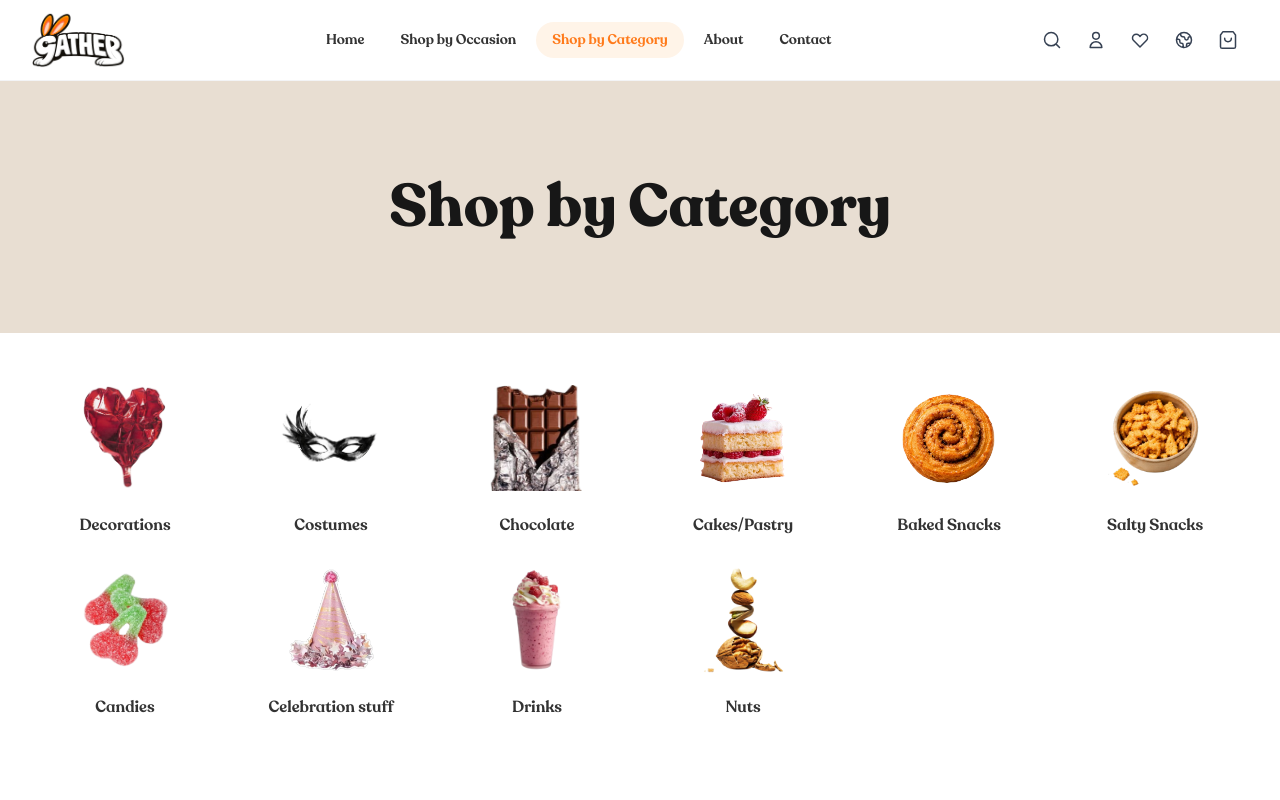
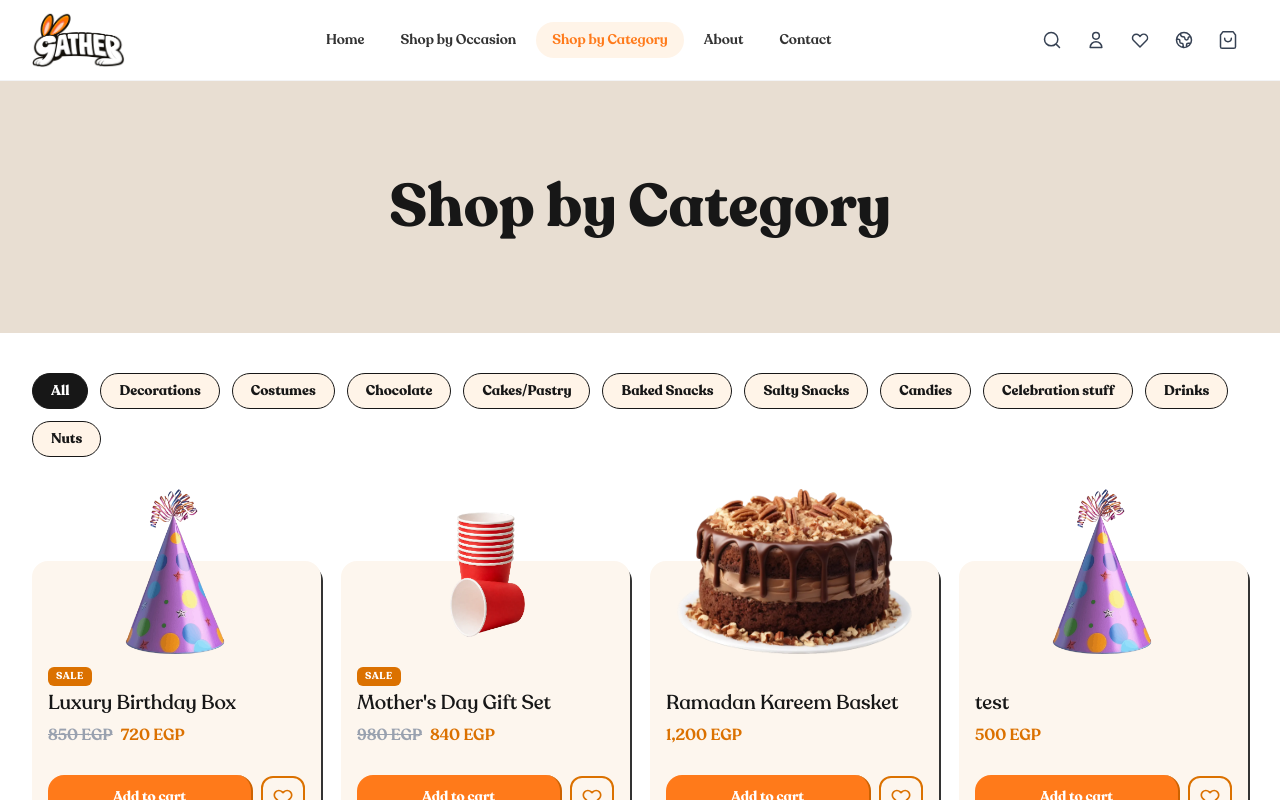
Before and after one commit to Word-of-Mouth-Marketing-agency/gather, a Next.js app: page /shop-by-category in a window 1280 px wide. Shown: the top 800 px of the page. Built offline with nearby package versions, Linux system fonts and the light colour scheme.

Commit message:
feat: add taxonomy filters with admin visibility controls

```diff
--- a/src/app/(store)/shop-by-category/[slug]/page.tsx
+++ b/src/app/(store)/shop-by-category/[slug]/page.tsx
@@ -29,7 +29,7 @@ export default async function CategoryDetailPage({ params }: Props) {
   const { slug } = await params
   const category = getCategoryBySlug(slug)
 
-  if (!category || category.type !== 'category') notFound()
+  if (!category || category.type !== 'category' || category.isActive === false) notFound()
 
   const products = getProductsByCategory(category.id)
 
--- a/src/app/(store)/shop-by-category/page.tsx
+++ b/src/app/(store)/shop-by-category/page.tsx
@@ -1,29 +1,51 @@
 import type { Metadata } from 'next'
-import { getCategoriesByType } from '@/lib/data'
+import { getAllProducts, getCategoriesByType, getProductsByCategory } from '@/lib/data'
 
 export const dynamic = 'force-dynamic'
-import CategoryCard from '@/components/CategoryCard'
 import PageTitleSection from '@/components/PageTitleSection'
+import ProductCard from '@/components/ProductCard'
+import TaxonomyFilterBar from '@/components/TaxonomyFilterBar'
 
 export const metadata: Metadata = {
   title: 'Shop by Category',
   description: 'Browse all gift categories at Gather — gift boxes, flowers, chocolates, candles, balloons, and more.',
 }
 
-export default function ShopByCategoryPage() {
+interface Props {
+  searchParams: Promise<{ category?: string }>
+}
+
+export default async function ShopByCategoryPage({ searchParams }: Props) {
+  const { category: categorySlug } = await searchParams
   const categories = getCategoriesByType('category')
+  const activeCategory = categorySlug
+    ? categories.find((category) => category.slug === categorySlug)
+    : undefined
+  const products = activeCategory
+    ? getProductsByCategory(activeCategory.id)
+    : getAllProducts()
 
   return (
     <>
       <PageTitleSection title="Shop by Category" />
       <main className="max-w-7xl mx-auto px-4 sm:px-6 lg:px-8 py-10">
+        <TaxonomyFilterBar
+          baseHref="/shop-by-category"
+          queryKey="category"
+          items={categories}
+          activeSlug={activeCategory?.slug}
+        />
 
-      <div className="grid grid-cols-2 sm:grid-cols-3 lg:grid-cols-4 xl:grid-cols-6 gap-4 sm:gap-5">
-        {categories.map((cat) => (
-          <CategoryCard key={cat.id} category={cat} />
-        ))}
-      </div>
-    </main>
+        {products.length === 0 ? (
+          <div className="text-center py-20 text-gray-400">No products in this category yet.</div>
+        ) : (
+          <div className="grid grid-cols-2 sm:grid-cols-3 lg:grid-cols-4 gap-4 sm:gap-5">
+            {products.map((product) => (
+              <ProductCard key={product.id} product={product} />
+            ))}
+          </div>
+        )}
+      </main>
     </>
   )
 }
--- a/src/app/(store)/shop-by-occasion/[slug]/page.tsx
+++ b/src/app/(store)/shop-by-occasion/[slug]/page.tsx
@@ -29,7 +29,7 @@ export default async function OccasionDetailPage({ params }: Props) {
   const { slug } = await params
   const occasion = getCategoryBySlug(slug)
 
-  if (!occasion || occasion.type !== 'occasion') notFound()
+  if (!occasion || occasion.type !== 'occasion' || occasion.isActive === false) notFound()
 
   const products = getProductsByOccasion(occasion.id)
 
--- a/src/app/(store)/shop-by-occasion/page.tsx
+++ b/src/app/(store)/shop-by-occasion/page.tsx
@@ -1,29 +1,51 @@
 import type { Metadata } from 'next'
-import { getCategoriesByType } from '@/lib/data'
+import { getAllProducts, getCategoriesByType, getProductsByOccasion } from '@/lib/data'
 
 export const dynamic = 'force-dynamic'
-import CategoryCard from '@/components/CategoryCard'
 import PageTitleSection from '@/components/PageTitleSection'
+import ProductCard from '@/components/ProductCard'
+import TaxonomyFilterBar from '@/components/TaxonomyFilterBar'
 
 export const metadata: Metadata = {
   title: 'Shop by Occasion',
   description: 'Find the perfect gift for birthdays, engagements, Eid, Ramadan, Mother\'s Day, and more.',
 }
 
-export default function ShopByOccasionPage() {
+interface Props {
+  searchParams: Promise<{ tag?: string }>
+}
+
+export default async function ShopByOccasionPage({ searchParams }: Props) {
+  const { tag } = await searchParams
   const occasions = getCategoriesByType('occasion')
+  const activeOccasion = tag
+    ? occasions.find((occasion) => occasion.slug === tag)
+    : undefined
+  const products = activeOccasion
+    ? getProductsByOccasion(activeOccasion.id)
+    : getAllProducts()
 
   return (
     <>
       <PageTitleSection title="Shop by Occasion" />
       <main className="max-w-7xl mx-auto px-4 sm:px-6 lg:px-8 py-10">
+        <TaxonomyFilterBar
+          baseHref="/shop-by-occasion"
+          queryKey="tag"
+          items={occasions}
+          activeSlug={activeOccasion?.slug}
+        />
 
-      <div className="grid grid-cols-2 sm:grid-cols-3 lg:grid-cols-4 gap-4 sm:gap-5">
-        {occasions.map((occ) => (
-          <CategoryCard key={occ.id} category={occ} />
-        ))}
-      </div>
-    </main>
+        {products.length === 0 ? (
+          <div className="text-center py-20 text-gray-400">No products for this occasion yet.</div>
+        ) : (
+          <div className="grid grid-cols-2 sm:grid-cols-3 lg:grid-cols-4 gap-4 sm:gap-5">
+            {products.map((product) => (
+              <ProductCard key={product.id} product={product} />
+            ))}
+          </div>
+        )}
+      </main>
     </>
   )
 }
--- a/src/app/admin/categories/page.tsx
+++ b/src/app/admin/categories/page.tsx
@@ -11,7 +11,8 @@ const EMPTY_FORM: CategoryForm = {
   description: '',
   type: 'category',
   parentId: null,
-  order: 0,
+  sortOrder: 0,
+  isActive: true,
   image: '',
 }
 
@@ -39,10 +40,23 @@ export default function AdminCategoriesPage() {
 
   useEffect(() => { startTransition(() => { load() }) }, [])
 
-  const filtered = items.filter((c) => c.type === activeTab)
+  const filtered = items
+    .filter((c) => c.type === activeTab)
+    .sort((a, b) => (a.sortOrder ?? a.order ?? 0) - (b.sortOrder ?? b.order ?? 0))
 
   function openNew() {
-    setModal({ open: true, editing: null, form: { ...EMPTY_FORM, type: activeTab } })
+    const nextSortOrder =
+      Math.max(
+        0,
+        ...items
+          .filter((item) => item.type === activeTab)
+          .map((item) => item.sortOrder ?? item.order ?? 0)
+      ) + 1
+    setModal({
+      open: true,
+      editing: null,
+      form: { ...EMPTY_FORM, type: activeTab, sortOrder: nextSortOrder },
+    })
   }
 
   function openEdit(item: Category) {
@@ -56,6 +70,8 @@ export default function AdminCategoriesPage() {
         type: item.type,
         parentId: item.parentId,
         order: item.order,
+        sortOrder: item.sortOrder ?? item.order ?? 0,
+        isActive: item.isActive !== false,
         image: item.image,
       },
     })
@@ -138,6 +154,7 @@ export default function AdminCategoriesPage() {
                 <th className="text-left px-5 py-3 text-xs font-bold text-gray-400 uppercase tracking-wide">Name</th>
                 <th className="text-left px-5 py-3 text-xs font-bold text-gray-400 uppercase tracking-wide hidden md:table-cell">Slug</th>
                 <th className="text-left px-5 py-3 text-xs font-bold text-gray-400 uppercase tracking-wide hidden lg:table-cell">Order</th>
+                <th className="text-left px-5 py-3 text-xs font-bold text-gray-400 uppercase tracking-wide hidden lg:table-cell">Status</th>
                 <th className="px-5 py-3" />
               </tr>
             </thead>
@@ -156,7 +173,16 @@ export default function AdminCategoriesPage() {
                     </div>
                   </td>
                   <td className="px-5 py-3 hidden md:table-cell text-gray-500 font-mono text-xs">{cat.slug}</td>
-                  <td className="px-5 py-3 hidden lg:table-cell text-gray-500">{cat.order}</td>
+                  <td className="px-5 py-3 hidden lg:table-cell text-gray-500">{cat.sortOrder ?? cat.order ?? 0}</td>
+                  <td className="px-5 py-3 hidden lg:table-cell">
+                    <span className={`inline-flex rounded-full px-2.5 py-1 text-xs font-bold ${
+                      cat.isActive !== false
+                        ? 'bg-green-50 text-green-700'
+                        : 'bg-gray-100 text-gray-500'
+                    }`}>
+                      {cat.isActive !== false ? 'Enabled' : 'Disabled'}
+                    </span>
+                  </td>
                   <td className="px-5 py-3">
                     <div className="flex items-center gap-2 justify-end">
                       <button onClick={() => openEdit(cat)} className="text-xs text-[#ff7a1a] hover:underline font-semibold">Edit</button>
@@ -226,11 +252,25 @@ export default function AdminCategoriesPage() {
                 <label className="text-xs font-bold text-gray-400 uppercase tracking-wide">Order</label>
                 <input
                   type="number"
-                  value={modal.form.order}
-                  onChange={(e) => setFormField('order', Number(e.target.value))}
+                  value={modal.form.sortOrder}
+                  onChange={(e) => setFormField('sortOrder', Number(e.target.value))}
                   className="w-full mt-1 px-3 py-2 rounded-xl border border-gray-200 text-sm focus:outline-none focus:border-[#ff7a1a]"
                 />
               </div>
+              <label className="flex items-center justify-between gap-4 rounded-xl border border-gray-200 px-3 py-3">
+                <span>
+                  <span className="block text-xs font-bold text-gray-400 uppercase tracking-wide">Enabled</span>
+                  <span className="block text-xs text-gray-500 mt-0.5">
+                    Show in homepage sections and shop filter pills.
+                  </span>
+                </span>
+                <input
+                  type="checkbox"
+                  checked={modal.form.isActive !== false}
+                  onChange={(e) => setFormField('isActive', e.target.checked)}
+                  className="h-5 w-5 accent-[#ff7a1a]"
+                />
+              </label>
               <div>
                 <label className="text-xs font-bold text-gray-400 uppercase tracking-wide">Image URL</label>
                 <input
--- /dev/null
+++ b/src/components/TaxonomyFilterBar.tsx
@@ -0,0 +1,53 @@
+import Link from 'next/link'
+import type { Category } from '@/types'
+
+interface Props {
+  baseHref: string
+  queryKey: string
+  items: Category[]
+  activeSlug?: string
+}
+
+export default function TaxonomyFilterBar({ baseHref, queryKey, items, activeSlug }: Props) {
+  return (
+    <nav aria-label="Taxonomy filters" className="mb-8">
+      <div className="flex flex-wrap items-center gap-2.5 sm:gap-3">
+        <TaxonomyFilterPill href={baseHref} active={!activeSlug}>
+          All
+        </TaxonomyFilterPill>
+        {items.map((item) => (
+          <TaxonomyFilterPill
+            key={item.id}
+            href={`${baseHref}?${queryKey}=${item.slug}`}
+            active={activeSlug === item.slug}
+          >
+            {item.name}
+          </TaxonomyFilterPill>
+        ))}
+      </div>
+    </nav>
+  )
+}
+
+function TaxonomyFilterPill({
+  href,
+  active,
+  children,
+}: {
+  href: string
+  active: boolean
+  children: React.ReactNode
+}) {
+  return (
+    <Link
+      href={href}
+      className={`rounded-full border px-[18px] py-2.5 text-sm font-bold leading-none transition-colors ${
+        active
+          ? 'border-[#171717] bg-[#171717] text-white'
+          : 'border-[#171717] bg-[#fff4e8] text-[#171717] hover:border-[#FE7501] hover:text-[#FE7501]'
+      }`}
+    >
+      {children}
+    </Link>
+  )
+}
--- a/src/data/categories.json
+++ b/src/data/categories.json
@@ -1,222 +1,244 @@
 [
     {
-    "id": "cat-decorations",
-    "slug": "decorations",
-    "name": "Decorations",
-    "description": "Party decorations and festive decor",
-    "image": "/assets/gather/categories/decorations.png",
-    "type": "category",
-    "parentId": null,
-    "order": 1
+        "id":  "cat-decorations",
+        "slug":  "decorations",
+        "name":  "Decorations",
+        "description":  "Party decorations and festive decor",
+        "image":  "/assets/gather/categories/decorations.png",
+        "type":  "category",
+        "parentId":  null,
+        "sortOrder":  1,
+        "isActive":  true
     },
     {
-    "id": "cat-costumes",
-    "slug": "costumes",
-    "name": "Costumes",
-    "description": "Fun costumes for every celebration",
-    "image": "/assets/gather/categories/costumes.png",
-    "type": "category",
-    "parentId": null,
-    "order": 2
+        "id":  "cat-costumes",
+        "slug":  "costumes",
+        "name":  "Costumes",
+        "description":  "Fun costumes for every celebration",
+        "image":  "/assets/gather/categories/costumes.png",
+        "type":  "category",
+        "parentId":  null,
+        "sortOrder":  2,
+        "isActive":  true
     },
     {
-    "id": "cat-chocolate",
-    "slug": "chocolate",
-    "name": "Chocolate",
-    "description": "Premium chocolate treats",
-    "image": "/assets/gather/categories/chocolate.png",
-    "type": "category",
-    "parentId": null,
-    "order": 3
+        "id":  "cat-chocolate",
+        "slug":  "chocolate",
+        "name":  "Chocolate",
+        "description":  "Premium chocolate treats",
+        "image":  "/assets/gather/categories/chocolate.png",
+        "type":  "category",
+        "parentId":  null,
+        "sortOrder":  3,
+        "isActive":  true
     },
     {
-    "id": "cat-cakes-pastry",
-    "slug": "cakes-pastry",
-    "name": "Cakes/Pastry",
-    "description": "Delicious cakes and pastry",
-    "image": "/assets/gather/categories/cakes-pastry.png",
-    "type": "category",
-    "parentId": null,
-    "order": 4
+        "id":  "cat-cakes-pastry",
+        "slug":  "cakes-pastry",
+        "name":  "Cakes/Pastry",
+        "description":  "Delicious cakes and pastry",
+        "image":  "/assets/gather/categories/cakes-pastry.png",
+        "type":  "category",
+        "parentId":  null,
+        "sortOrder":  4,
+        "isActive":  true
     },
     {
-    "id": "cat-baked-snacks",
-    "slug": "baked-snacks",
-    "name": "Baked Snacks",
-    "description": "Freshly baked snacks and treats",
-    "image": "/assets/gather/categories/baked-snacks.png",
-    "type": "category",
-    "parentId": null,
-    "order": 5
+        "id":  "cat-baked-snacks",
+        "slug":  "baked-snacks",
+        "name":  "Baked Snacks",
+        "description":  "Freshly baked snacks and treats",
+        "image":  "/assets/gather/categories/baked-snacks.png",
+        "type":  "category",
+        "parentId":  null,
+        "sortOrder":  5,
+        "isActive":  true
     },
     {
-    "id": "cat-salty-snacks",
-    "slug": "salty-snacks",
-    "name": "Salty Snacks",
-    "description": "Savory snacks for every craving",
-    "image": "/assets/gather/categories/salty-snacks.png",
-    "type": "category",
-    "parentId": null,
-    "order": 6
+        "id":  "cat-salty-snacks",
+        "slug":  "salty-snacks",
+        "name":  "Salty Snacks",
+        "description":  "Savory snacks for every craving",
+        "image":  "/assets/gather/categories/salty-snacks.png",
+        "type":  "category",
+        "parentId":  null,
+        "sortOrder":  6,
+        "isActive":  true
     },
     {
-    "id": "cat-candies",
-    "slug": "candies",
-    "name": "Candies",
-    "description": "Sweet candies for all ages",
-    "image": "/assets/gather/categories/candies.png",
-    "type": "category",
-    "parentId": null,
-    "order": 7
+        "id":  "cat-candies",
+        "slug":  "candies",
+        "name":  "Candies",
+        "description":  "Sweet candies for all ages",
+        "image":  "/assets/gather/categories/candies.png",
+        "type":  "category",
+        "parentId":  null,
+        "sortOrder":  7,
+        "isActive":  true
     },
     {
-    "id": "cat-celebration-stuff",
-    "slug": "celebration-stuff",
-    "name": "Celebration stuff",
-    "description": "Everything for the perfect celebration",
-    "image": "/assets/gather/categories/celebration-stuff.webp",
-    "type": "category",
-    "parentId": null,
-    "order": 8
+        "id":  "cat-celebration-stuff",
+        "slug":  "celebration-stuff",
+        "name":  "Celebration stuff",
+        "description":  "Everything for the perfect celebration",
+        "image":  "/assets/gather/categories/celebration-stuff.webp",
+        "type":  "category",
+        "parentId":  null,
+        "sortOrder":  8,
+        "isActive":  true
     },
     {
-    "id": "cat-drinks",
-    "slug": "drinks",
-    "name": "Drinks",
-    "description": "Refreshing beverages for every occasion",
-    "image": "/assets/gather/categories/drinks.webp",
-    "type": "category",
-    "parentId": null,
-    "order": 9
+        "id":  "cat-drinks",
+        "slug":  "drinks",
+        "name":  "Drinks",
+        "description":  "Refreshing beverages for every occasion",
+        "image":  "/assets/gather/categories/drinks.webp",
+        "type":  "category",
+        "parentId":  null,
+        "sortOrder":  9,
+        "isActive":  true
     },
     {
-    "id": "cat-nuts",
-    "slug": "nuts",
-    "name": "Nuts",
-    "description": "Premium nuts and dried fruits",
-    "image": "/assets/gather/categories/nuts.png",
-    "type": "category",
-    "parentId": null,
-    "order": 10
+        "id":  "cat-nuts",
+        "slug":  "nuts",
+        "name":  "Nuts",
+        "description":  "Premium nuts and dried fruits",
+        "image":  "/assets/gather/categories/nuts.png",
+        "type":  "category",
+        "parentId":  null,
+        "sortOrder":  10,
+        "isActive":  true
     },
     {
-    "id": "occ-birthday",
-    "slug": "birthday",
-    "name": "Birthday",
-    "description": "Make their birthday unforgettable",
-    "image": "/assets/gather/occasions/birthday.jpg",
-    "type": "occasion",
-    "parentId": null,
-    "order": 1
+        "id":  "occ-birthday",
+        "slug":  "birthday",
+        "name":  "Birthday",
+        "description":  "Make their birthday unforgettable",
+        "image":  "/assets/gather/occasions/birthday.jpg",
+        "type":  "occasion",
+        "parentId":  null,
+        "sortOrder":  1,
+        "isActive":  true
     },
     {
-    "id": "occ-friends-gathering",
-    "slug": "friends-gathering",
-    "name": "Friends Gathering",
-    "description": "Gifts for friends and good times",
-    "image": "/assets/gather/occasions/friends-gathering.jpg",
-    "type": "occasion",
-    "parentId": null,
-    "order": 2
+        "id":  "occ-friends-gathering",
+        "slug":  "friends-gathering",
+        "name":  "Friends Gathering",
+        "description":  "Gifts for friends and good times",
+        "image":  "/assets/gather/occasions/friends-gathering.jpg",
+        "type":  "occasion",
+        "parentId":  null,
+        "sortOrder":  2,
+        "isActive":  true
     },
     {
-    "id": "occ-family-gathering",
-    "slug": "family-gathering",
-    "name": "Family Gathering",
-    "description": "Bring the family together",
-    "image": "/assets/gather/occasions/family-gathering.webp",
-    "type": "occasion",
-    "parentId": null,
-    "order": 3
+        "id":  "occ-family-gathering",
+        "slug":  "family-gathering",
+        "name":  "Family Gathering",
+        "description":  "Bring the family together",
+        "image":  "/assets/gather/occasions/family-gathering.webp",
+        "type":  "occasion",
+        "parentId":  null,
+        "sortOrder":  3,
+        "isActive":  true
     },
     {
-    "id": "occ-engagement",
-    "slug": "engagement",
-    "name": "Engagement",
-    "description": "Celebrate love and new beginnings",
-    "image": "/assets/gather/occasions/engagement.webp",
-    "type": "occasion",
-    "parentId": null,
-    "order": 4
+        "id":  "occ-engagement",
+        "slug":  "engagement",
+        "name":  "Engagement",
+        "description":  "Celebrate love and new beginnings",
+        "image":  "/assets/gather/occasions/engagement.webp",
+        "type":  "occasion",
+        "parentId":  null,
+        "sortOrder":  4,
+        "isActive":  true
     },
     {
-    "id": "occ-professional",
-    "slug": "professional-meetings",
-    "name": "Professional Meetings",
-    "description": "Corporate gifts and meeting tokens",
-    "image": "/assets/gather/occasions/professional-meetings.webp",
-    "type": "occasion",
-    "parentId": null,
-    "order": 5
+        "id":  "occ-professional",
+        "slug":  "professional-meetings",
+        "name":  "Professional Meetings",
+        "description":  "Corporate gifts and meeting tokens",
+        "image":  "/assets/gather/occasions/professional-meetings.webp",
+        "type":  "occasion",
+        "parentId":  null,
+        "sortOrder":  5,
+        "isActive":  true
     },
     {
-    "id": "occ-christmas",
-    "slug": "christmas-eoy",
-    "name": "Christmas/EOY",
-    "description": "Festive season gifting",
-    "image": "/assets/gather/occasions/christmas-eoy.webp",
-    "type": "occasion",
-    "parentId": null,
-    "order": 6
+        "id":  "occ-christmas",
+        "slug":  "christmas-eoy",
+        "name":  "Christmas/EOY",
+        "description":  "Festive season gifting",
+        "image":  "/assets/gather/occasions/christmas-eoy.webp",
+        "type":  "occasion",
+        "parentId":  null,
+        "sortOrder":  6,
+        "isActive":  true
     },
     {
-    "id": "occ-ramadan",
-    "slug": "ramadan",
-    "name": "Ramadan",
-    "description": "Blessed gifting for the holy month",
-    "image": "/assets/gather/occasions/ramadan.webp",
-    "type": "occasion",
-    "parentId": null,
-    "order": 7
+        "id":  "occ-ramadan",
+        "slug":  "ramadan",
+        "name":  "Ramadan",
+        "description":  "Blessed gifting for the holy month",
+        "image":  "/assets/gather/occasions/ramadan.webp",
+        "type":  "occasion",
+        "parentId":  null,
+        "sortOrder":  7,
+        "isActive":  true
     },
     {
-    "id": "occ-mothers-day",
-    "slug": "mothers-day",
-    "name": "Mother's Day",
-    "description": "Show your appreciation",
-    "image": "/assets/gather/occasions/mothers-day.webp",
-    "type": "occasion",
-    "parentId": null,
-    "order": 8
+        "id":  "occ-mothers-day",
+        "slug":  "mothers-day",
+        "name":  "Mother\u0027s Day",
+        "description":  "Show your appreciation",
+        "image":  "/assets/gather/occasions/mothers-day.webp",
+        "type":  "occasion",
+        "parentId":  null,
+        "sortOrder":  8,
+        "isActive":  true
     },
     {
-    "id": "occ-eid",
-    "slug": "eid-fitr",
-    "name": "Eid Al-Fitr",
-    "description": "Celebrate Eid with the finest gifts",
-    "image": "/assets/gather/occasions/eid-fitr.webp",
-    "type": "occasion",
-    "parentId": null,
-    "order": 9
+        "id":  "occ-eid",
+        "slug":  "eid-fitr",
+        "name":  "Eid Fitr",
+        "description":  "Celebrate Eid with the finest gifts",
+        "image":  "/assets/gather/occasions/eid-fitr.webp",
+        "type":  "occasion",
+        "parentId":  null,
+        "sortOrder":  9,
+        "isActive":  true
     },
     {
-    "id": "occ-easter",
-    "slug": "easter",
-    "name": "Easter",
-    "description": "Spring celebration gifts",
-    "image": "/assets/gather/occasions/easter.webp",
-    "type": "occasion",
-    "parentId": null,
-    "order": 10
+        "id":  "occ-easter",
+        "slug":  "easter",
+        "name":  "Easter",
+        "description":  "Spring celebration gifts",
+        "image":  "/assets/gather/occasions/easter.webp",
+        "type":  "occasion",
+        "parentId":  null,
+        "sortOrder":  10,
+        "isActive":  true
     },
     {
-    "id": "occ-adha",
-    "slug": "adha",
-    "name": "Adha",
-    "description": "Celebrate Eid Al-Adha with premium gifts",
-    "image": "/assets/gather/occasions/adha.webp",
-    "type": "occasion",
-    "parentId": null,
-    "order": 11
+        "id":  "occ-adha",
+        "slug":  "adha",
+        "name":  "Adha",
+        "description":  "Celebrate Eid Al-Adha with premium gifts",
+        "image":  "/assets/gather/occasions/adha.webp",
+        "type":  "occasion",
+        "parentId":  null,
+        "sortOrder":  11,
+        "isActive":  true
     },
     {
-    "id": "occ-halloween",
-    "slug": "halloween",
-    "name": "Halloween",
-    "description": "Spooky treats and fun surprises",
-    "image": "/assets/gather/occasions/halloween.webp",
-    "type": "occasion",
-    "parentId": null,
-    "order": 12
+        "id":  "occ-halloween",
+        "slug":  "halloween",
+        "name":  "Halloween",
+        "description":  "Spooky treats and fun surprises",
+        "image":  "/assets/gather/occasions/halloween.webp",
+        "type":  "occasion",
+        "parentId":  null,
+        "sortOrder":  12,
+        "isActive":  true
     }
 ]
--- a/src/lib/data.ts
+++ b/src/lib/data.ts
@@ -11,6 +11,10 @@ const STATIC_BUNDLES = bundlesData as Bundle[]
 
 const cache: Record<string, { data: unknown; ts: number }> = {}
 const CACHE_TTL = 2000
+
+function categorySortOrder(category: Category): number {
+  return category.sortOrder ?? category.order ?? 0
+}
 
 function readCached<T>(key: string, staticFallback: T, filename: string): T {
   const cached = cache[key]
@@ -75,7 +79,8 @@ export function getAllCategories(): Category[] {
 export function getCategoriesByType(type: 'category' | 'occasion', limit?: number): Category[] {
   const filtered = getAllCategories()
     .filter((c) => c.type === type)
-    .sort((a, b) => a.order - b.order)
+    .filter((c) => c.isActive !== false)
+    .sort((a, b) => categorySortOrder(a) - categorySortOrder(b))
   return limit ? filtered.slice(0, limit) : filtered
 }
 
--- a/src/types/index.ts
+++ b/src/types/index.ts
@@ -28,7 +28,9 @@ export interface Category {
   image: string
   type: 'category' | 'occasion'
   parentId: string | null
-  order: number
+  sortOrder: number
+  isActive: boolean
+  order?: number
 }
 
 // ─── Page Sections ─────────────────────────────────────────────────────────────
```
Also changed, not shown: src/lib/repositories.ts (+6 -1 lines). Lines whose indentation alone changed are shown as unchanged.
